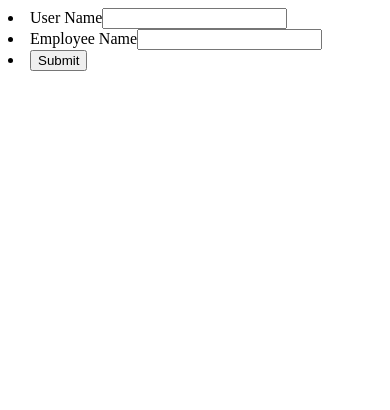
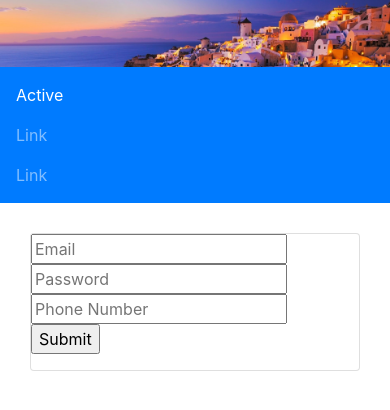
Before and after one commit to NickyPot/Discover-Greece, a PHP site: page /View/create-user-form.php in a window 390 px wide. Shown: the top 410 px of the page. Run offline with PHP 8.4, Linux system fonts and the light colour scheme; some libraries are stand-ins or nearby versions.

Commit message:
phoneNum field in register and fixed register to have validation

```diff
--- a/Discover-Greece/Model/api-user.php
+++ b/Discover-Greece/Model/api-user.php
@@ -10,9 +10,10 @@
   	global $conn;
 		$userDets = json_decode($jsonText);
 
-		$prepared = $conn -> prepare("INSERT INTO users (userName, userPass) VALUES (?, ?) ");
-		$prepared -> bind_param("ss", $userName, $hashedPass);
+		$prepared = $conn -> prepare("INSERT INTO users (userName, userPass, phoneNum) VALUES (?, ?, ?) ");
+		$prepared -> bind_param("sss", $userName, $hashedPass, $phoneNum);
 		$userName = $userDets -> userName;
+		$phoneNum = $userDets -> phoneNum;
 		$options =['cost' => 10];
 		$hashedPass = password_hash($userDets -> userPass, PASSWORD_BCRYPT, $options);
 
--- a/Discover-Greece/View/create-user-form.php
+++ b/Discover-Greece/View/create-user-form.php
@@ -1,13 +1,67 @@
 <html>
 <head>
+	<title>Bootstrap 4 Example</title>
+	<meta charset="utf-8">
+	<meta name="viewport" content="width=device-width, initial-scale=1">
+	<link rel="stylesheet" href="https://maxcdn.bootstrapcdn.com/bootstrap/4.3.1/css/bootstrap.min.css">
+	<link rel="stylesheet" href="/~1704807/View/style.css">
+	<script src="https://ajax.googleapis.com/ajax/libs/jquery/3.4.1/jquery.min.js"></script>
+	<script src="https://cdnjs.cloudflare.com/ajax/libs/popper.js/1.14.7/umd/popper.min.js"></script>
+	<script src="https://maxcdn.bootstrapcdn.com/bootstrap/4.3.1/js/bootstrap.min.js"></script>
+	 <script src="https://www.google.com/recaptcha/api.js" async defer></script>
 </head>
 <body>
 
-		<form action="/~1704807/Controller/create-user.php" method="post">
-			<li>User Name<input type="text" name="username" /></li>
-			<li>Employee Name<input type="password" name="password" /></li>
-			<li><input type="submit"></li>
+
+	  <div>
+
+	    <!-- source: https://wallpapermemory.com/uploads/705/santorini-wallpaper-1080p-496872.jpg-->
+	    <img class="img-responsive center-block fit-image" src="/~1704807/imgs/headerImage2.jpg" alt="header image">
+	  </div>
+
+	  <nav class="navbar navbar-expand-sm bg-primary navbar-dark">
+
+	    <ul class="navbar-nav">
+	      <li class="nav-item active">
+	        <a class="nav-link" href="#">Active</a>
+	      </li>
+	      <li class="nav-item">
+	        <a class="nav-link" href="#">Link</a>
+	      </li>
+	      <li class="nav-item">
+	        <a class="nav-link" href="#">Link</a>
+	      </li>
+
+
+
+
+
+	    </ul>
+
+	  </nav>
+
+<div class="card">
+
+
+		<form name ="loginForm" action="../Controller/create-user-temp.php" method="post" onsubmit = "return loginValidation()">
+			<input type="text" name="username" placeholder="Email" id="username"><br>
+			<input type="password" name="password" id="password" placeholder="Password" pattern="(?=.*\d)(?=.*[a-z])(?=.*[A-Z])(?=.*[!£$%^&*?#@]).{8,}"><br>
+			<input type="tel" name="phoneNum" id="phoneNum" placeholder="Phone Number">
+			<div class="g-recaptcha" id="reCaptcha" data-sitekey="6LcOKMAUAAAAAOPE6jQqGjjRQOzbH3jMrxA9CGAT"></div>
+			<input type="submit">
+			<div id="passwordVer">
+				<li id="small" class="invalid">Please include lower case letters in your password!</li>
+				<li id="capital" class="invalid">Please include a capital letter in your password!</li>
+				<li id="number" class="invalid">Please include a number in your password!</li>
+				<li id="specialChar" class="invalid">Please include a special character (!, £, $, %, ^, &, *, ?, #, @) in your password!</li>
+				<li id="length" class="invalid">Your password needs to be at least 8 characters long!</li>
+			</div>
+
+
 		</form>
 
+</div>
+
+<script src="../Controller/scripts.js"></script>
 </body>
 </html>
```
Also changed, not shown: Discover-Greece/Controller/create-user.php (+61 -6 lines), Discover-Greece/View/login-form.php (+1 -15 lines).
